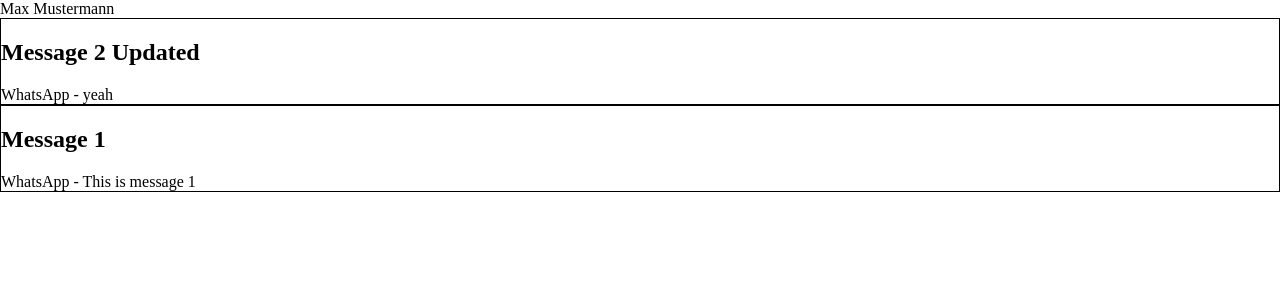
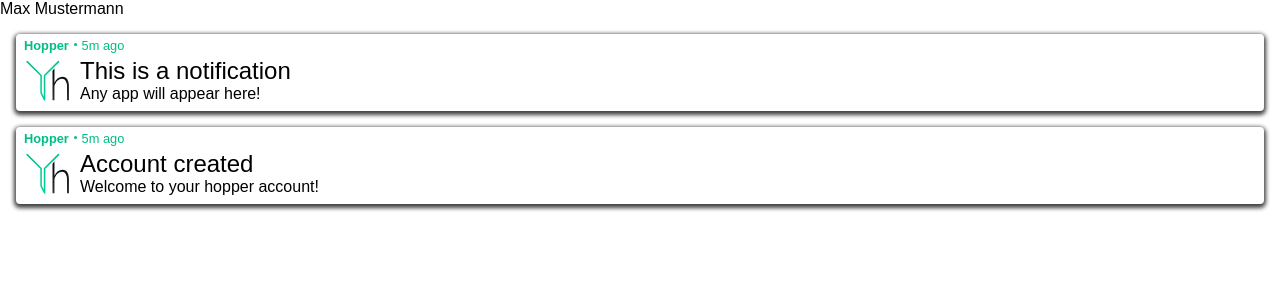
Before and after one commit to hopperteam/hopper-server, a React app in the folder frontend/: page / in a window 1280 px wide. Shown: the top 300 px of the page. Built offline with nearby package versions, Linux system fonts and the light colour scheme.

Commit message:
UI improvements

```diff
--- a/frontend/src/app.tsx
+++ b/frontend/src/app.tsx
@@ -6,7 +6,8 @@ import MainView from "components/mainView";
 import LoadingView from "components/loadingView";
 import LoginView from "./components/loginView";
 
-const styles = require("css/app.css");
+require("css/app.css");
+require("css/notification.css");
 
 let user: User = new User("Max Mustermann", "max.mu@stermann.de");
 let notifications = new NotificationSet();
@@ -38,11 +39,11 @@ function updateView() {
 
 renderLoadingView();
 
-const app = new App(123, "WhatsApp");
+const app = new App(123, "Hopper", require("img/logo_small.svg"));
 
 function simulateData() {
-    const not = new Notification(1, app, "Message 1", "This is message 1", 123);
-    const not2 = new Notification(2, app, "Message 2", "This is message 2", 456);
+    const not = new Notification(1, app, "Account created", "Welcome to your hopper account!", 123);
+    const not2 = new Notification(2, app, "This is a notification", "Any app will appear here!", 456);
     notifications.integrateNotifications([not, not2]);
 }
 
@@ -53,6 +54,3 @@ function simulateData() {
 loggedIn();
 simulateData();
 updateView();
-
-notifications.updateNotitifaction(new Notification(2, app, "Message 2 Updated", "yeah", 456));
-updateView();
--- a/frontend/src/components/notificationView.tsx
+++ b/frontend/src/components/notificationView.tsx
@@ -24,10 +24,18 @@ export default class NotificationContainer extends React.Component<NotificationC
 export class NotificationView extends React.Component<NotificationViewProps> {
     render(): React.ReactNode {
         return <div className="notification">
-            <h2>{this.props.notification.heading}</h2>
-            <span>{this.props.notification.sender.name}</span>
-            <span> - </span>
-            <span>{this.props.notification.body}</span>
+            <div className="notificationMeta">
+                <span className="notificationSender">{this.props.notification.sender.name}</span>
+                <div className="notificationSenderSeperator" />
+                <span className="notificationTime">5m ago</span>
+            </div>
+            <div className="notificationContent">
+                <img className="notificationImage" alt="notificationImage" src={
+                    this.props.notification.imageLink != undefined ? this.props.notification.imageLink : this.props.notification.sender.imageLink}
+                />
+                <p className="notificationTitle">{this.props.notification.heading}</p>
+                <span className="notificationBody">{this.props.notification.body}</span>
+            </div>
         </div>
     }
 }
--- a/frontend/src/css/app.css
+++ b/frontend/src/css/app.css
@@ -2,8 +2,5 @@ html, body {
     height: 100%;
     width: 100%;
     margin: 0;
+    font-family: sans-serif;
 }
-
-.notification {
-    border: 1px solid black;
-}
--- /dev/null
+++ b/frontend/src/css/notification.css
@@ -0,0 +1,52 @@
+.notification {
+    margin: 16px;
+    box-shadow: 0 2px 4px 2px rgba(0,0,0,0.75);
+    border-radius: 4px;
+    font-size: 1rem;
+    padding: 4px 0 0;
+}
+
+.notificationTitle {
+    margin: 0;
+    font-size: 1.5rem;
+}
+
+.notificationImage {
+    height: 3rem;
+    width: 3rem;
+    margin-right: 8px;
+    float: left;
+}
+
+.notificationBody {
+    /*margin-top: 2px;*/
+}
+
+.notificationMeta {
+    font-size: 0.8rem;
+    color: #00bd84;
+    margin-left: 8px;
+    display: inline-block;
+}
+
+.notificationSender {
+    font-weight: bold;
+    float: left;
+}
+
+.notificationTime {
+    float: left;
+}
+
+.notificationSenderSeperator {
+    height: 0.2rem;
+    width: 0.2rem;
+    border-radius: 0.1rem;
+    background-color: #00bd84;
+    margin: .3rem;
+    float: left;
+}
+
+.notificationContent {
+    padding: 0 8px 8px;
+}
--- a/frontend/src/notification.ts
+++ b/frontend/src/notification.ts
@@ -4,23 +4,27 @@ export class Notification {
     readonly heading: string;
     readonly body: string;
     readonly timestamp: number;
+    readonly imageLink: string|undefined;
 
-    constructor(id: number, sender: App, heading: string, body: string, timestamp: number) {
+    constructor(id: number, sender: App, heading: string, body: string, timestamp: number, imageLink: string|undefined = undefined) {
         this.id = id;
         this.sender = sender;
         this.heading = heading;
         this.body = body;
         this.timestamp = timestamp;
+        this.imageLink = imageLink;
     }
 }
 
 export class App {
     readonly id: number;
     readonly name: string;
+    readonly imageLink: string;
 
-    constructor(id: number, name: string) {
+    constructor(id: number, name: string, imageLink: string) {
         this.id = id;
         this.name = name;
+        this.imageLink = imageLink;
     }
 }
 
```
Also changed, not shown: frontend/src/img/logo.svg (deleted), frontend/src/img/logo_small.svg (added).
